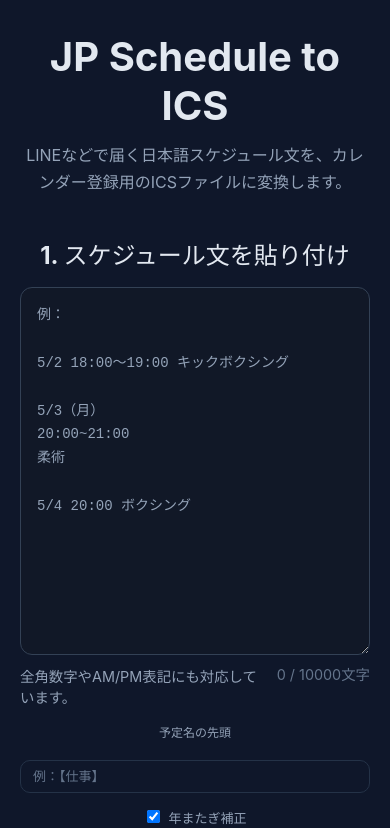
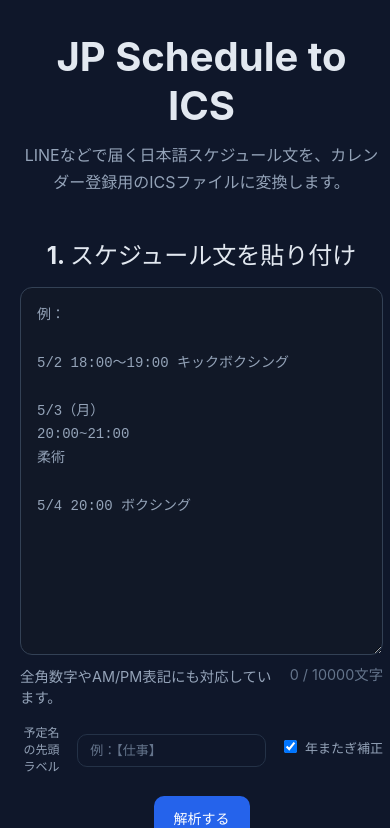
Before and after one commit to yasoowork/jp-schedule-to-ics, a React (Vite) app: page / in a window 390 px wide. Shown: the top 828 px of the page. Built offline with nearby package versions, Linux system fonts and the light colour scheme.

Commit message:
Modify Site

```diff
--- a/src/App.css
+++ b/src/App.css
@@ -350,7 +350,7 @@ p {
 
 .checkbox-label {
   display: block;
-  margin-top: 12px;
+  margin-top: 6px;
   margin-bottom: 12px;
   color: #cbd5e1;
   font-weight: 600;
@@ -374,9 +374,11 @@ p {
   gap: 14px;
 }
 
+
 .title-prefix-input {
-  flex: 1;
-  min-width: 0;
+  width: 220px;
+  max-width: 52%;
+  flex: 0 0 auto;
   padding: 8px 12px;
   border: 1px solid #243247;
   border-radius: 10px;
@@ -395,7 +397,7 @@ p {
 }
 
 .option-inline .checkbox-label {
-  margin: 0;
+  margin-left: auto;
   color: #94a3b8;
   font-size: 13px;
   font-weight: 600;
@@ -408,10 +410,3 @@ p {
   font-size: 12px;
   font-weight: 600;
 }
-
-@media (max-width: 720px) {
-  .option-inline {
-    flex-direction: column;
-    align-items: stretch;
-  }
-}
--- a/src/App.tsx
+++ b/src/App.tsx
@@ -115,7 +115,7 @@ function App() {
 
         <div className="option-inline">
           <p className="option-label">
-            予定名の先頭
+            予定名の先頭ラベル
           </p>
           <input
             className="title-prefix-input"
```
